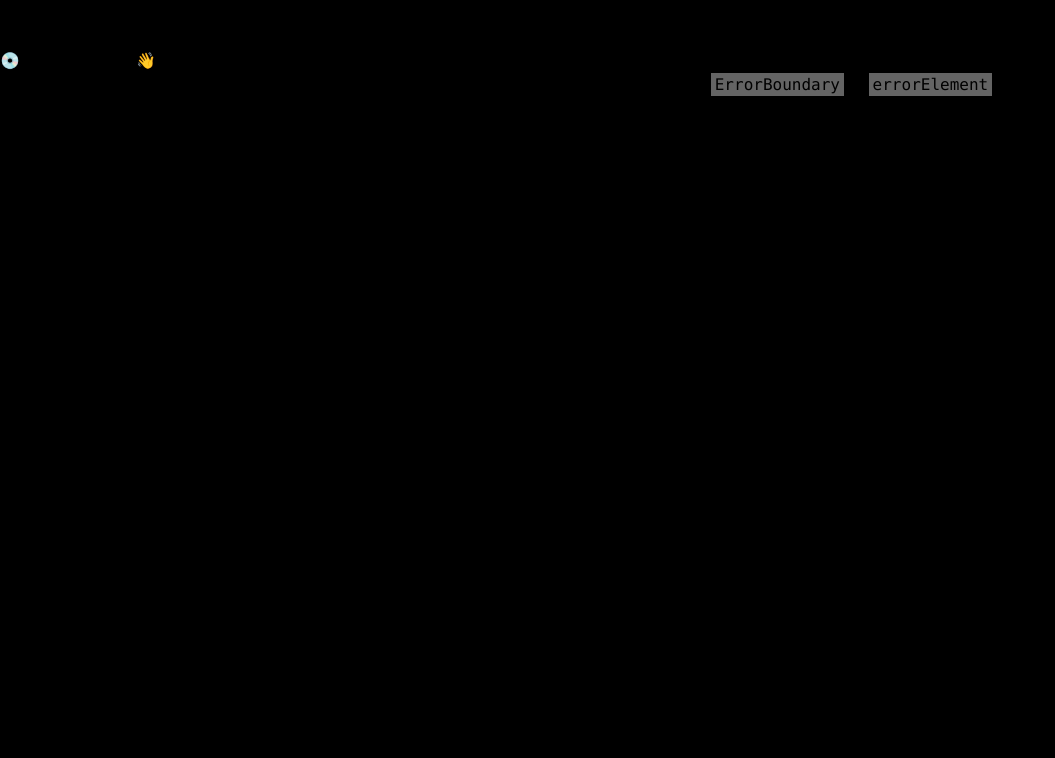
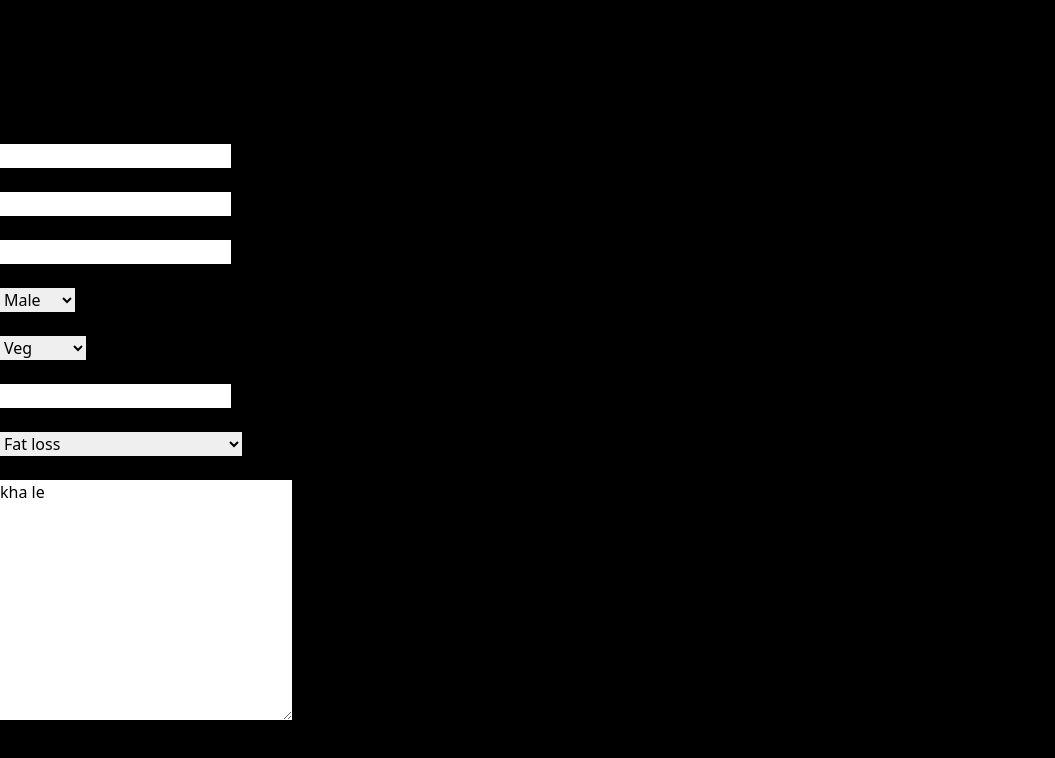
Before and after one commit to vivrehal/NattyWorld, a React (Vite) app in the folder client/: page /generateDiet in a window 1280 px wide. Before the commit this address had no page. Shown: the top 758 px of the page, without its empty margins (0-1055 px from the left). Built offline with nearby package versions, Linux system fonts and the light colour scheme.

Commit message:
Generate diet functions and designing

```diff
--- a/client/src/App.jsx
+++ b/client/src/App.jsx
@@ -2,7 +2,7 @@ import './App.css'
 import { Outlet } from 'react-router-dom'
 import NavBar from './components/NavBar'
 import Footer from './components/Footer'
-import MyDiets from './pages/myDiets'
+import MyDiets from './pages/MyDiets'
 function App() {
 
 
--- a/client/src/components/Footer.jsx
+++ b/client/src/components/Footer.jsx
@@ -5,7 +5,7 @@ import React from 'react';
 const Footer = () => {
   return (
     <>
-    <footer className=" bg-[#37373766] text-gray-300 pt-8 py-4 px-16 border-t-2 border-t-white rounded-3xl">
+    <footer className=" bg-[#37373766] text-gray-300 pt-8 py-4 px-16 border-t-2 border-t-white">
       <div className="container mx-auto flex flex-col lg:flex-row justify-between items-center">
         <div>
           <h2 className="text-2xl lg:text-3xl font-semibold">Company Name</h2>
--- a/client/src/components/NavBar.jsx
+++ b/client/src/components/NavBar.jsx
@@ -21,7 +21,7 @@ const NavBar = () => {
     // console.log(isLoggedIn)
   return (
     <>
-        <div className="fixed flex-row bg-black h-16 text-slate-50 w-[100vw]">
+        <div className="fixed flex-row bg-[#0d0d0d] h-16 text-slate-50 w-[100vw]">
             <div className="flex flex-row px-10 py-2 justify-between w-[100vw] items-center">
                 <div className="siteName w-[20%]">
                     <h1 className="font-bold font-sans text-3xl">NattyWorld</h1>
@@ -38,7 +38,7 @@ const NavBar = () => {
                         {!{isLoggedIn}?
                         (<h2>kjh</h2>)
                         :
-                        (<button type="button" className="bg-black rounded-md px-3 py-2 hover:bg-[#353535]">
+                        (<button type="button" className="bg-[#0d0d0d] rounded-md px-3 py-2 hover:bg-[#353535]">
                             SIGN UP / LOGIN
                         </button>)
                         }
--- a/client/src/pages/generateDiet.jsx
+++ b/client/src/pages/generateDiet.jsx
@@ -1,9 +1,92 @@
-import React from 'react'
+import React, { useState } from "react";
+
 
 const GenerateDiet = () => {
+
+  const [dietPlan, setDietPlan] = useState("kha le")
+  const [formData, setFormData] = useState({})
+  const handleInput=(e)=>{
+    const field=e.target.name
+    const value=e.target.value
+    const attr={
+      field:value
+    }
+    setFormData(
+      {...formData, ...attr}
+    )
+    console.log(formData)
+  }
+
   return (
-    <div>GenerateDiet</div>
-  )
-}
+    <>
+      <div className="pt-16 bg-[#0d0d0d] flex flex-row">
+        <div className="leftList overflow-y-hidden h-[100vh] flex flex-col items-center  w-[25%] bg-[##171717]">
+          <div className="formForDiet p-10">
+            <form method="POST" className=" flex flex-col gap-6">
+              <div className="">
+                <label className="text-white" htmlFor="name">Name</label><br/>
+                <input onChange={(e)=>handleInput(e)} className="py-1 px-4 w-[16em] rounded-md focus:outline-none" type="text" />
+              </div>
+              <div className="">
+                <label className="text-white" htmlFor="name">Height (cms)</label><br/>
+                <input onChange={(e)=>handleInput(e)} className="py-1 px-4 w-[16em] rounded-md " type="text" />
+              </div>
+              <div className="">
+                <label className="text-white" htmlFor="name">Weight (kgs)</label><br/>
+                <input onChange={(e)=>handleInput(e)} className="py-1 px-4 w-[16em] rounded-md " type="text" />
+              </div>
+              <div className="">
+                <label className="text-white" htmlFor="name">Gender</label><br/>
+                <select name="" id="" className="w-[11em]">
+                  <option value="">Male</option>
+                  <option value="">Female</option>
+                </select>
+              </div>
+              <div className="">
+                <label className="text-white" htmlFor="name">Food Source</label><br/>
+                <select name="" id="" className="w-[11em]">
+                  <option value="">Veg</option>
+                  <option value="">Non-Veg</option>
+                </select>
+              </div>
+              <div className="">
+                <label className="text-white" htmlFor="name">Total Calories</label><br/>
+                <input onChange={(e)=>handleInput(e)} className="py-1 px-4 w-[16em] rounded-md " type="text" />
+              </div>
+              <div className="">
+                <label className="text-white" htmlFor="name">Fitness Goal</label><br/>
+                <select name="" id="" className="w-[11em]">
+                  <option value="">Fat loss</option>
+                  <option value="">Lean Bulk</option>
+                  <option value="">Weight Gain</option>
+                  <option value="">Weight Loose</option>
+                  <option value="">Maintain Weight and Fat Loss</option>
+                </select>
+              </div>
+              <div className="generateBtn flex flex-row w-[100%] h-[15%] justify-center items-center">
+                <button className=" py-2 px-4 rounded-md text-white bg-[#171717] hover:bg-[#17171779]">
+                  GENERATE
+                </button>
+              </div>
+            </form>
+          </div>
+        </div>
+        <div className="rightList w-[75%] h-[100vh] p-4 flex flex-col">
+          <div className="inpText w-[100%] h-[100%]">
+            <textarea
+              name=""
+              id=""
+              value={dietPlan}
+              cols="30"
+              rows="10"
+              className="h-[100%] w-[100%] border-[#c038ff] focus:outline border-4 bg-[#171717] rounded-xl p-4 text-white"
+              readOnly={true}
+            ></textarea>
+          </div>
+        </div>
+      </div>
+    </>
+  );
+};
 
-export default GenerateDiet
+export default GenerateDiet;
--- a/client/src/pages/home.jsx
+++ b/client/src/pages/home.jsx
@@ -46,7 +46,7 @@ const Home = () => {
   const [currentUser, setcurrentUser] = useState("");
   return (
     <>
-      <div className=" px-16 pb-[12em] flex flex-col items-center bg-black text-slate-50 overflow-hidden">
+      <div className=" px-16 pb-[12em] flex flex-col items-center bg-[#0d0d0d] text-slate-50 overflow-hidden">
         <div className="hero h-[100vh] w-[100%] flex flex-row">
           <div className="leftContainer w-[50%] flex flex-col items-center justify-center">
             <div className="welcomeCon flex flex-col justify-start gap-4">
@@ -86,7 +86,7 @@ const Home = () => {
           <div className="flex flex-row justify-evenly featureWrapper w-[100%] p-4">
             {features.map((feature, index) => {
               return (
-                <div className=" p-3 bg-black rounded-[2em]" key={index}>
+                <div className=" p-3 bg-[#0d0d0d] rounded-[2em]" key={index}>
                   <div className="max-w-sm rounded overflow-hidden shadow-lg flex flex-col justify-center">
                     <FontAwesomeIcon
                       icon={feature.image}
```
Also changed, not shown: client/src/main.jsx (+7 -2 lines).
